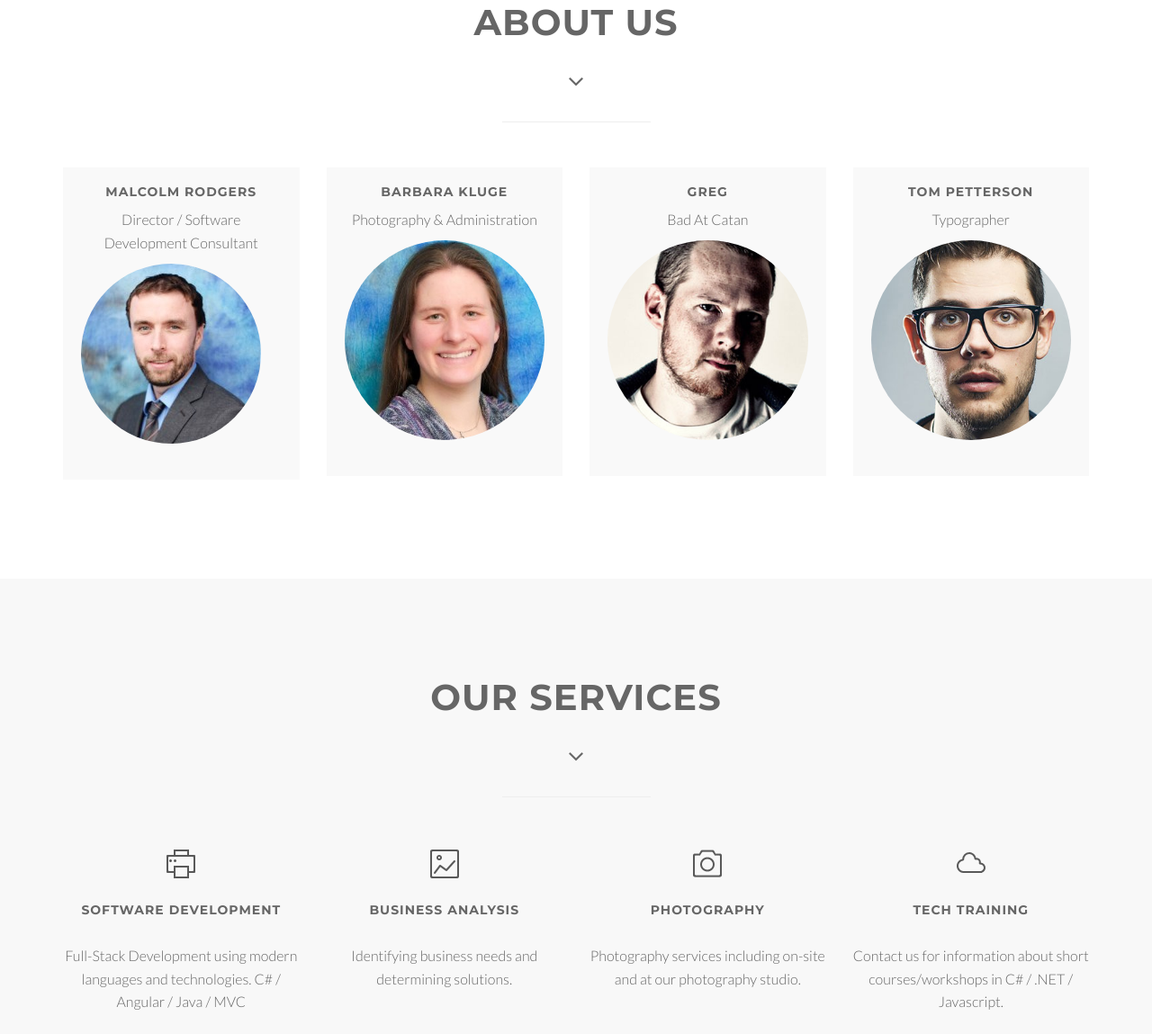
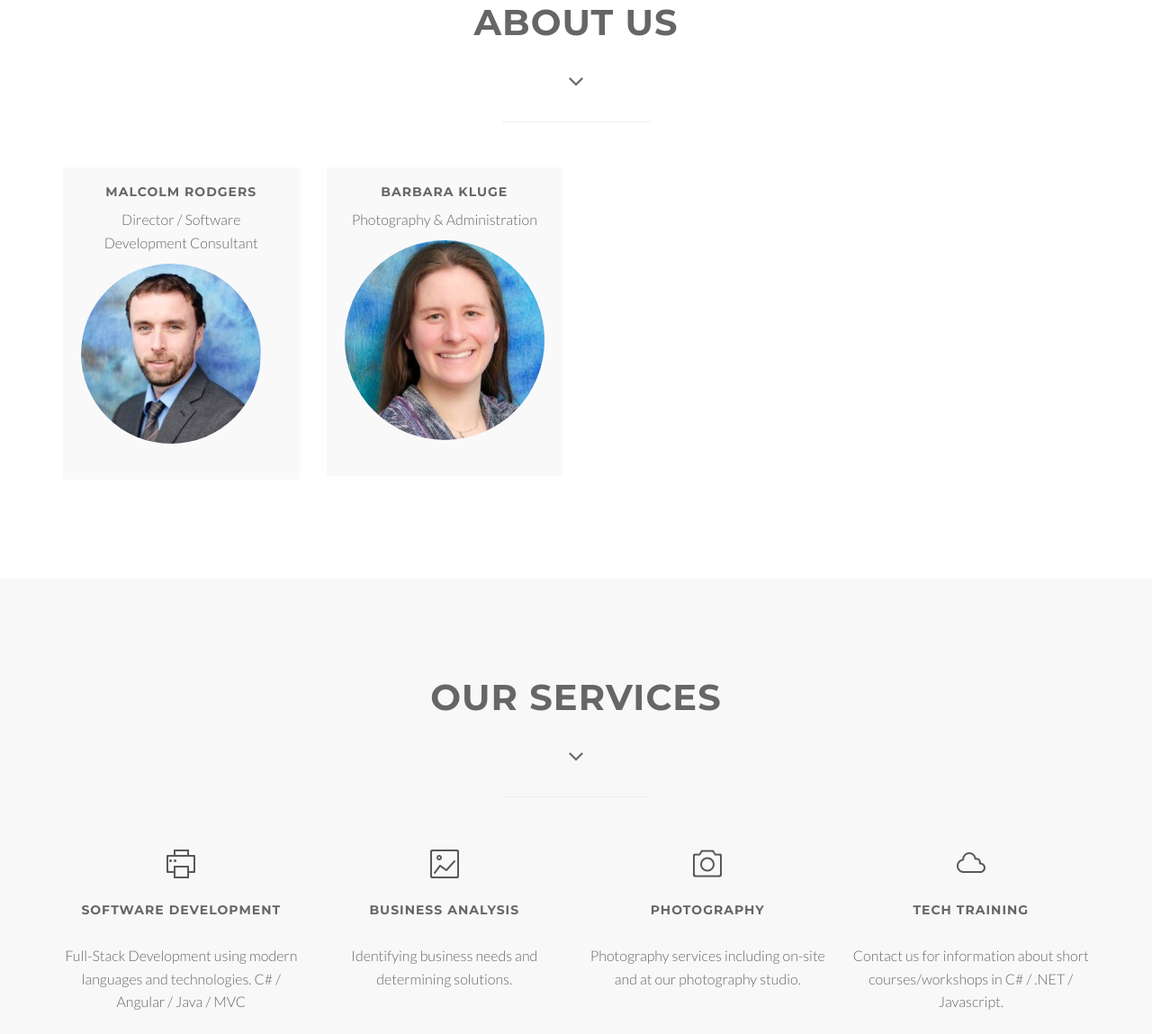
Before and after one commit to MalcolmHfx/mrconsulting, a plain HTML site: page index.html in a window 1280 px wide. Shown: the part 907-2056 px from the top of the page at 90% size. Drawn offline with Linux system fonts and the light colour scheme.

Commit message:
Update index.html

```diff
--- a/index.html
+++ b/index.html
@@ -130,30 +130,7 @@
             </div>
           </div>
         </div>
-        <div class="col-md-3">
-          <div class="wow bounceInUp" data-wow-delay="0.8s">
-            <div class="team boxed-grey">
-              <div class="inner">
-                <h5>Greg</h5>
-                <p class="subtitle">Bad At Catan</p>
-                <div class="avatar"><img src="img/team/3.jpg" alt="" class="img-responsive img-circle" /></div>
 
-              </div>
-            </div>
-          </div>
-        </div>
-        <div class="col-md-3">
-          <div class="wow bounceInUp" data-wow-delay="1s">
-            <div class="team boxed-grey">
-              <div class="inner">
-                <h5>Tom Petterson</h5>
-                <p class="subtitle">Typographer</p>
-                <div class="avatar"><img src="img/team/4.jpg" alt="" class="img-responsive img-circle" /></div>
-
-              </div>
-            </div>
-          </div>
-        </div>
       </div>
     </div>
   </section>
@@ -279,9 +256,15 @@
 
       <form method="POST" action="https://formspree.io/merodgers@gmail.com">
         <div class="row">
+            <div class="form-group">
   <input type="email" name="email" placeholder="Your email">
+  </div>
+  <div class="form-group">
   <textarea name="message" placeholder="Test Message"></textarea>
+  </div>
+  <div class="form-group">
   <button type="submit">Send Test</button>
+</div>
 </div>
 </form>
 
```
